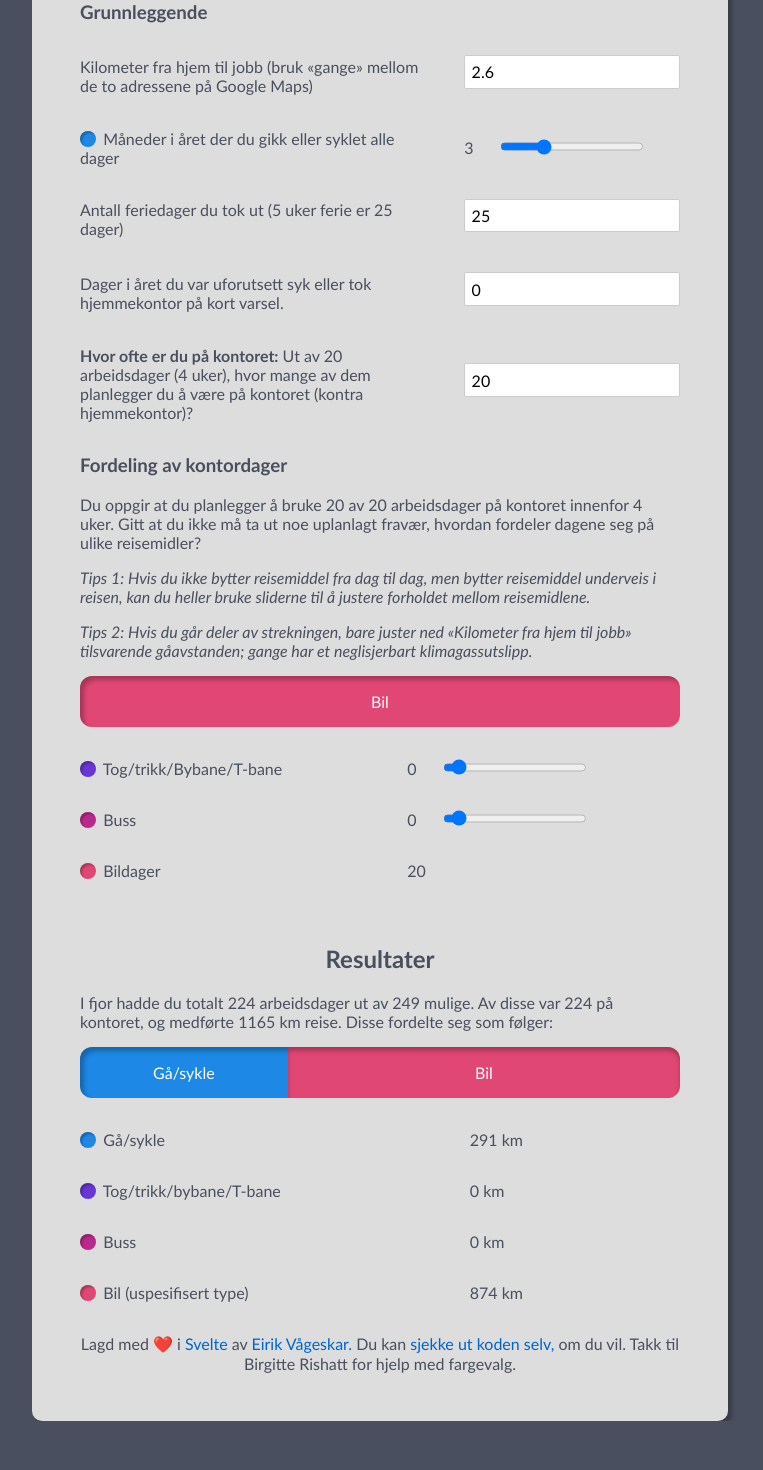
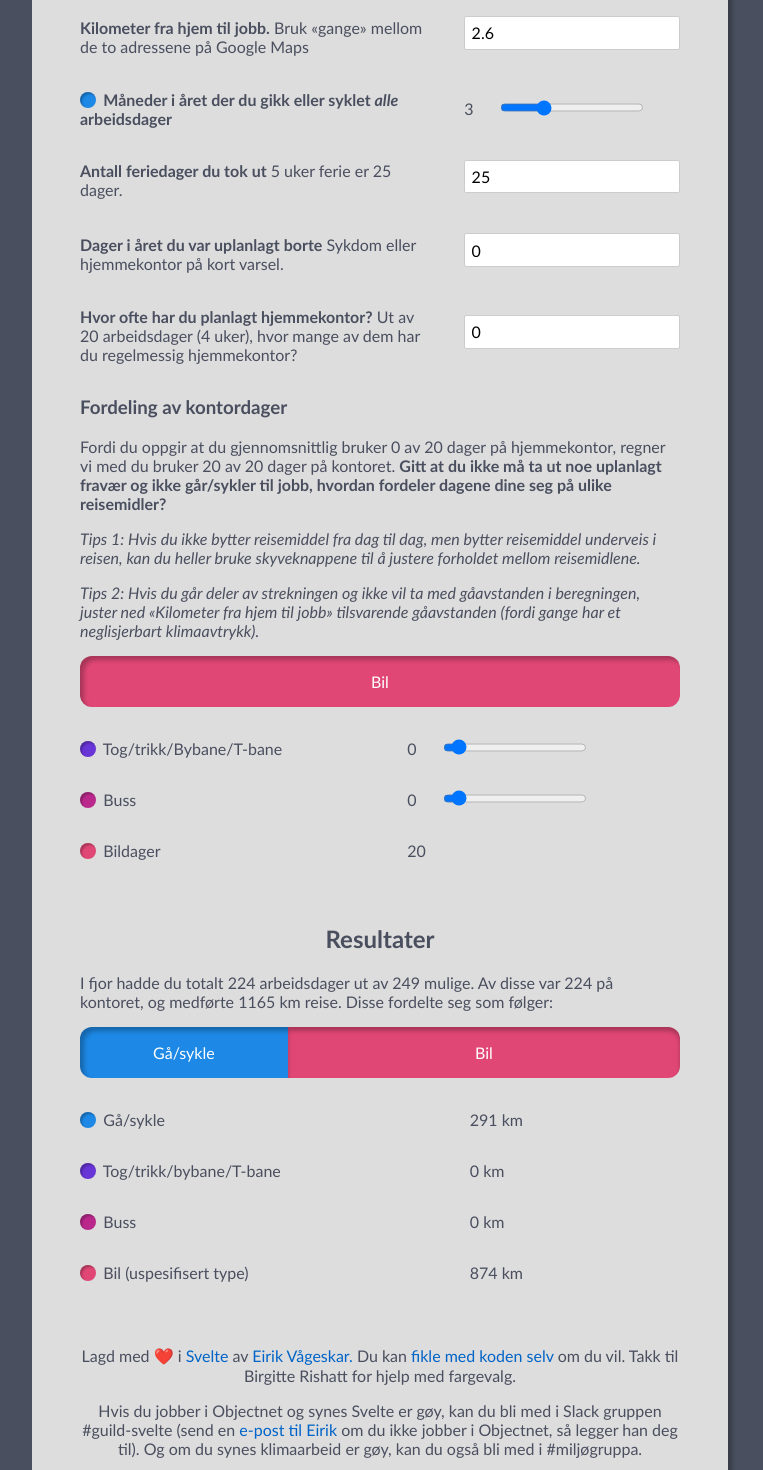
Before and after one commit to Vages/knowit-climate-calculator, a Svelte app: page / in a window 1280 px wide. Shown: the part 320-1790 px from the top of the page, without its empty margins (260-1023 px from the left). Before the commit the page ends 1741 px from the top, so only its background shows below. Built offline with nearby package versions, Linux system fonts and the light colour scheme.

Commit message:
:recycle: Make it slightly simpler to fill out the form

```diff
--- a/src/App.svelte
+++ b/src/App.svelte
@@ -6,7 +6,10 @@
 	const MAX_VACATION_DAYS = 25
 	const MAX_DAYS_EVERY_FOUR_WEEKS = 20
 
-	let days_in_office_every_four_weeks = 20
+	let planned_home_office_days = 0
+
+	$: days_in_office_every_four_weeks =
+		MAX_DAYS_EVERY_FOUR_WEEKS - planned_home_office_days
 
 	$: in_office_ratio =
 		days_in_office_every_four_weeks / MAX_DAYS_EVERY_FOUR_WEEKS
@@ -180,7 +183,7 @@
 	}
 
 	.results {
-		margin-top: 4rem;
+		margin: 4rem 0;
 	}
 
 	footer {
@@ -190,15 +193,15 @@
 
 <div class="background">
 	<div class="content">
-		<h1>Mellom hjemme og jobb: Kilometerfordeling</h1>
+		<h1>Utslipp til og fra kontoret</h1>
 		Denne kalkulatoren gjør det lettere å fylle ut første side av Knowits
 		klimaundersøkelse.
 		<h2>Spørsmål</h2>
 		<h3>Grunnleggende</h3>
 		<div class="two_column">
 			<label for="home_work_distance">
-				Kilometer fra hjem til jobb (bruk «gange» mellom de to adressene på
-				Google Maps)
+				<strong>Kilometer fra hjem til jobb.</strong>
+				Bruk «gange» mellom de to adressene på Google Maps
 			</label>
 			<div>
 				<input
@@ -211,7 +214,11 @@
 			<div>
 				<span class="dot unmotorized" />
 				<label for="walk_bike_months">
-					Måneder i året der du gikk eller syklet alle dager
+					<strong>
+						Måneder i året der du gikk eller syklet
+						<em>alle</em>
+						arbeidsdager
+					</strong>
 				</label>
 			</div>
 			<div>
@@ -226,7 +233,8 @@
 			</div>
 
 			<label for="used_vacation_days">
-				Antall feriedager du tok ut (5 uker ferie er 25 dager)
+				<strong>Antall feriedager du tok ut</strong>
+				5 uker ferie er 25 dager.
 			</label>
 			<div>
 				<input
@@ -239,8 +247,8 @@
 			</div>
 
 			<label for="unplanned_absence_days">
-				Dager i året du var uforutsett syk eller tok hjemmekontor på kort
-				varsel.
+				<strong>Dager i året du var uplanlagt borte</strong>
+				Sykdom eller hjemmekontor på kort varsel.
 			</label>
 			<div>
 				<input
@@ -252,15 +260,15 @@
 			</div>
 
 			<label for="days_in_office_every_four_weeks">
-				<strong>Hvor ofte er du på kontoret:</strong>
-				Ut av 20 arbeidsdager (4 uker), hvor mange av dem planlegger du å være
-				på kontoret (kontra hjemmekontor)?
+				<strong>Hvor ofte har du planlagt hjemmekontor?</strong>
+				Ut av 20 arbeidsdager (4 uker), hvor mange av dem har du regelmessig
+				hjemmekontor?
 			</label>
 			<div>
 				<input
 					id="days_in_office_every_four_weeks"
 					type="number"
-						bind:value={days_in_office_every_four_weeks}
+					bind:value={planned_home_office_days}
 					step="1"
 					min="0"
 					max="20" />
@@ -269,22 +277,27 @@
 
 		<h3>Fordeling av kontordager</h3>
 		<p>
-			Du oppgir at du planlegger å bruke {days_in_office_every_four_weeks} av {MAX_DAYS_EVERY_FOUR_WEEKS}
-			arbeidsdager på kontoret innenfor 4 uker. Gitt at du ikke må ta ut noe
-			uplanlagt fravær, hvordan fordeler dagene seg på ulike reisemidler?
+			Fordi du oppgir at du gjennomsnittlig bruker {planned_home_office_days} av
+			{MAX_DAYS_EVERY_FOUR_WEEKS} dager på hjemmekontor, regner vi med du bruker
+			{days_in_office_every_four_weeks} av {MAX_DAYS_EVERY_FOUR_WEEKS} dager på
+			kontoret.
+			<strong>
+				Gitt at du ikke må ta ut noe uplanlagt fravær og ikke går/sykler til
+				jobb, hvordan fordeler dagene dine seg på ulike reisemidler?
+			</strong>
 		</p>
 		<p>
 			<em>
 				Tips 1: Hvis du ikke bytter reisemiddel fra dag til dag, men bytter
-				reisemiddel underveis i reisen, kan du heller bruke sliderne til å
+				reisemiddel underveis i reisen, kan du heller bruke skyveknappene til å
 				justere forholdet mellom reisemidlene.
 			</em>
 		</p>
 		<p>
 			<em>
-				Tips 2: Hvis du går deler av strekningen, bare juster ned «Kilometer fra
-				hjem til jobb» tilsvarende gåavstanden; gange har et neglisjerbart
-				klimagassutslipp.
+				Tips 2: Hvis du går deler av strekningen og ikke vil ta med gåavstanden
+				i beregningen, juster ned «Kilometer fra hjem til jobb» tilsvarende
+				gåavstanden (fordi gange har et neglisjerbart klimaavtrykk).
 			</em>
 		</p>
 
@@ -392,6 +405,7 @@
 			</div>
 		</div>
 		<footer>
+			<p>
 				Lagd med ❤️ i
 				<a href="https://svelte.dev/">Svelte</a>
 				av
@@ -399,9 +413,17 @@
 				Du kan
 				<a
 					href="https://svelte.dev/repl/3fc04af22c8444f4a96393fe68b9ae83?version=3.16.7">
-				sjekke ut koden selv,
+					fikle med koden selv
 				</a>
 				om du vil. Takk til Birgitte Rishatt for hjelp med fargevalg.
+			</p>
+			<p>
+				Hvis du jobber i Objectnet og synes Svelte er gøy, kan du bli med i
+				Slack gruppen #guild-svelte (send en
+				<a href="mailto:eirik.vageskar@knowit.no">e-post til Eirik</a>
+				om du ikke jobber i Objectnet, så legger han deg til). Og om du synes
+				klimaarbeid er gøy, kan du også bli med i #miljøgruppa.
+			</p>
 		</footer>
 	</div>
 </div>
```
Lines whose indentation alone changed are shown as unchanged.
